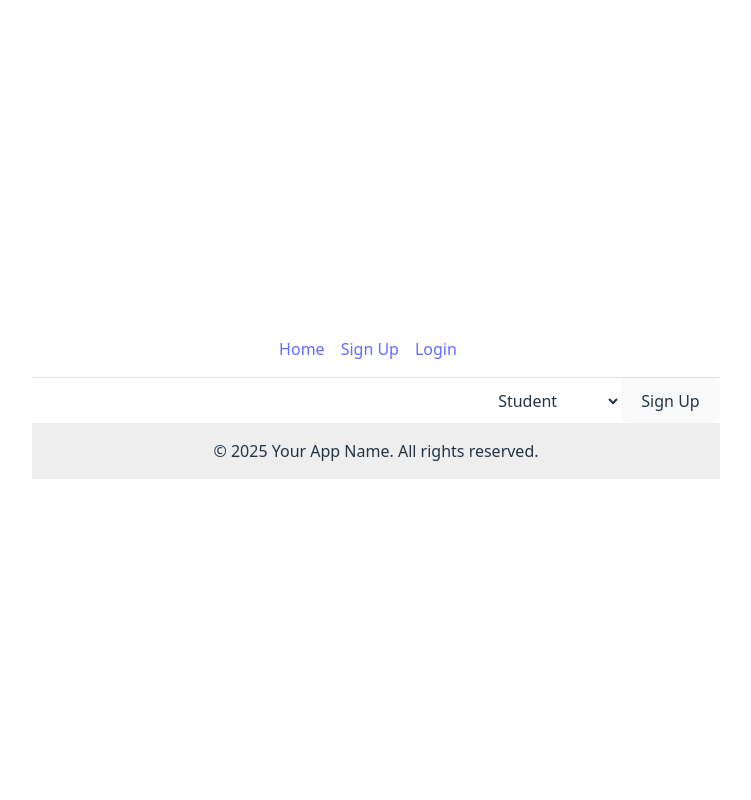
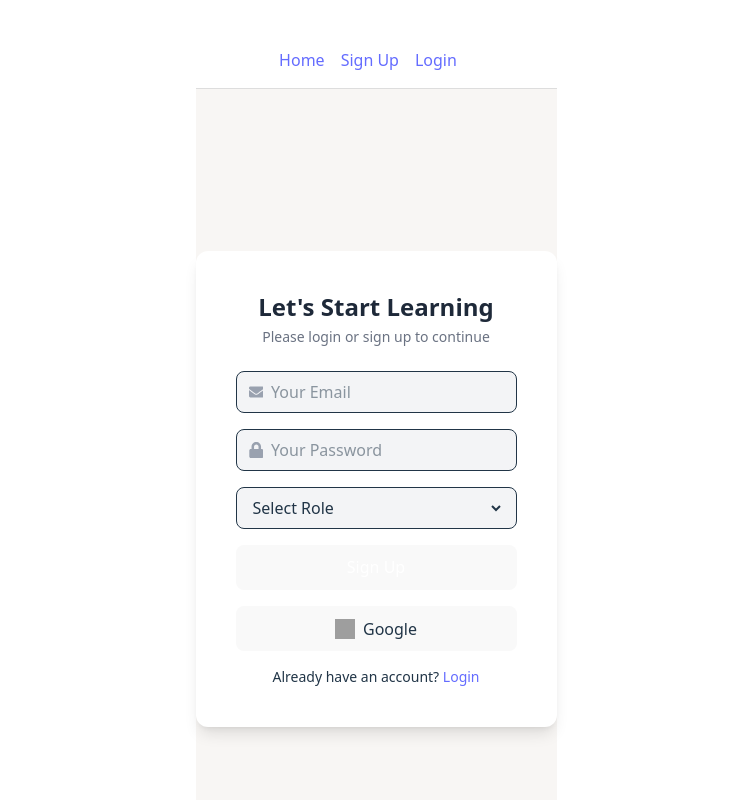
Before and after one commit to charrviwadhwa/hubble, a React (Vite) app in the folder client/: page /signup in a window 1280 px wide. Shown: the top 800 px of the page, without its empty margins (264-1015 px from the left). Built offline with nearby package versions, Linux system fonts and the light colour scheme; no server answers; grey boxes are pictures that could not be loaded.

Commit message:
login and signup page

```diff
--- a/client/package.json
+++ b/client/package.json
@@ -15,6 +15,7 @@
     "firebase": "^11.8.1",
     "react": "^19.1.0",
     "react-dom": "^19.1.0",
+    "react-icons": "^5.5.0",
     "react-router-dom": "^7.6.0"
   },
   "devDependencies": {
--- a/client/src/pages/Dashboard.jsx
+++ b/client/src/pages/Dashboard.jsx
@@ -1,6 +1,10 @@
-import { useAuth } from '../context/AuthContext';
+import React from 'react';
 
 export default function Dashboard() {
-  const { user } = useAuth();
-  return <h1>Hello, {user?.email}</h1>;
+  return (
+    <div className="min-h-screen bg-white p-8">
+      <h2 className="text-3xl font-semibold text-gray-800">Dashboard</h2>
+      <p className="text-gray-600 mt-2">Overview of your events, notifications, and society activities.</p>
+    </div>
+  );
 }
--- a/client/src/pages/Home.jsx
+++ b/client/src/pages/Home.jsx
@@ -1,3 +1,10 @@
+import React from 'react';
+
 export default function Home() {
-  return <h1>Welcome to Hubble</h1>;
+  return (
+    <div className="min-h-screen flex flex-col items-center justify-center bg-gradient-to-br from-indigo-100 to-purple-200">
+      <h1 className="text-5xl font-bold text-indigo-700 mb-4">Welcome to Hubble</h1>
+      <p className="text-xl text-gray-700">Your platform to manage and explore campus societies and events.</p>
+    </div>
+  );
 }
--- a/client/src/pages/Login.jsx
+++ b/client/src/pages/Login.jsx
@@ -1,6 +1,8 @@
 import { useState } from "react";
 import { login } from "../services/authService";
 import { useNavigate } from 'react-router-dom';
+import { Link } from 'react-router-dom';
+
 
 export default function Login() {
   const [email, setEmail] = useState("");
@@ -19,11 +21,50 @@ export default function Login() {
     }
   };
 
+//   return (
+//     <form onSubmit={handleLogin}>
+//       <input type="email" onChange={(e) => setEmail(e.target.value)} required />
+//       <input type="password" onChange={(e) => setPassword(e.target.value)} required />
+//       <button type="submit">Login</button>
+//     </form>
+//   );
+// }
+
+
+
+
   return (
-    <form onSubmit={handleLogin}>
-      <input type="email" onChange={(e) => setEmail(e.target.value)} required />
-      <input type="password" onChange={(e) => setPassword(e.target.value)} required />
-      <button type="submit">Login</button>
-    </form>
+    <div className="min-h-screen bg-[#f8f6f4] flex items-center justify-center">
+      <div className="bg-white rounded-xl shadow-lg p-10 w-full max-w-md">
+        <h2 className="text-2xl font-semibold text-gray-800 mb-1">Welcome Back</h2>
+        <p className="text-sm text-gray-500 mb-6">Please login to continue</p>
+
+        <form onSubmit={handleLogin} className="space-y-4">
+          <input
+            type="email"
+            placeholder="Your Email"
+            className="w-full border rounded-lg px-3 py-2 bg-gray-100 outline-none"
+            onChange={e => setEmail(e.target.value)}
+            required
+          />
+
+          <input
+            type="password"
+            placeholder="Your Password"
+            className="w-full border rounded-lg px-3 py-2 bg-gray-100 outline-none"
+            onChange={e => setPassword(e.target.value)}
+            required
+          />
+
+          <button type="submit" className="w-full bg-orange-500 text-white py-2 rounded-lg font-semibold hover:bg-orange-600">
+            Login
+          </button>
+
+          <p className="text-sm text-center mt-4">
+            Don't have an account? <Link to="/signup" className="text-orange-500 font-medium">Sign up</Link>
+          </p>
+        </form>
+      </div>
+    </div>
   );
 }
--- a/client/src/pages/Signup.jsx
+++ b/client/src/pages/Signup.jsx
@@ -1,5 +1,9 @@
 import { useState } from "react";
 import { signup } from "../services/authService";
+import { Link } from 'react-router-dom';
+import { FaEnvelope, FaLock } from "react-icons/fa";
+
+
 
 export default function Signup() {
   const [email, setEmail] = useState("");
@@ -33,16 +37,59 @@ export default function Signup() {
     }
   };
 
+//   return (
+//     <form onSubmit={handleSubmit}>
+//       <input type="email" onChange={(e) => setEmail(e.target.value)} required />
+//       <input type="password" onChange={(e) => setPassword(e.target.value)} required />
+//       <select onChange={(e) => setRole(e.target.value)}>
+//         <option value="" disabled>Select Role</option>
+//         <option value="student">Student</option>
+//         <option value="society-admin">Society Admin</option>
+//       </select>
+//       <button type="submit">Sign Up</button>
+//     </form>
+//   );
+// }
+
+
+
+
+
   return (
-    <form onSubmit={handleSubmit}>
-      <input type="email" onChange={(e) => setEmail(e.target.value)} required />
-      <input type="password" onChange={(e) => setPassword(e.target.value)} required />
-      <select onChange={(e) => setRole(e.target.value)}>
-        <option value="" disabled>Select Role</option>
-        <option value="student">Student</option>
-        <option value="society-admin">Society Admin</option>
-      </select>
-      <button type="submit">Sign Up</button>
-    </form>
+    <div className="min-h-screen bg-[#f8f6f4] flex items-center justify-center">
+      <div className="bg-white rounded-xl shadow-lg p-10 w-full max-w-md relative">
+        <h2 className="text-2xl font-semibold text-gray-800 mb-1">Let's <span className="font-bold">Start Learning</span></h2>
+        <p className="text-sm text-gray-500 mb-6">Please login or sign up to continue</p>
+
+        <form onSubmit={handleSubmit} className="space-y-4">
+          <div className="flex items-center border rounded-lg px-3 py-2 bg-gray-100">
+            <FaEnvelope className="text-gray-400 mr-2" />
+            <input type="email" placeholder="Your Email" className="bg-transparent w-full outline-none" onChange={e => setEmail(e.target.value)} required />
+          </div>
+
+          <div className="flex items-center border rounded-lg px-3 py-2 bg-gray-100">
+            <FaLock className="text-gray-400 mr-2" />
+            <input type="password" placeholder="Your Password" className="bg-transparent w-full outline-none" onChange={e => setPassword(e.target.value)} required />
+          </div>
+
+           <div className="border rounded-lg px-3 py-2 bg-gray-100">
+            <select onChange={(e) => setRole(e.target.value)} value={role} required className="w-full bg-transparent outline-none">
+              <option value="" disabled>Select Role</option>
+              <option value="student">Student</option>
+              <option value="society-admin">Society Admin</option>
+            </select>
+          </div>
+
+          <button type="submit" className="w-full bg-orange-500 text-white py-2 rounded-lg font-semibold hover:bg-orange-600">Sign Up</button>
+
+          <button type="button" className="w-full flex items-center justify-center border py-2 rounded-lg hover:bg-gray-100">
+            <img src="https://www.svgrepo.com/show/475656/google-color.svg" alt="Google logo" className="w-5 h-5 mr-2" />
+            Google
+          </button>
+
+          <p className="text-sm text-center mt-4">Already have an account? <Link to="/login" className="text-orange-500 font-medium">Login</Link></p>
+        </form>
+      </div>
+    </div>
   );
 }
```
Also changed, not shown: 1 other file (tests, documents, lock files or other folders).
